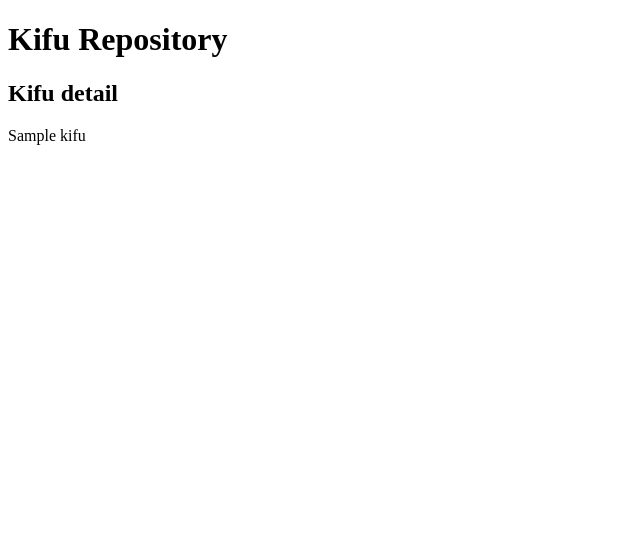
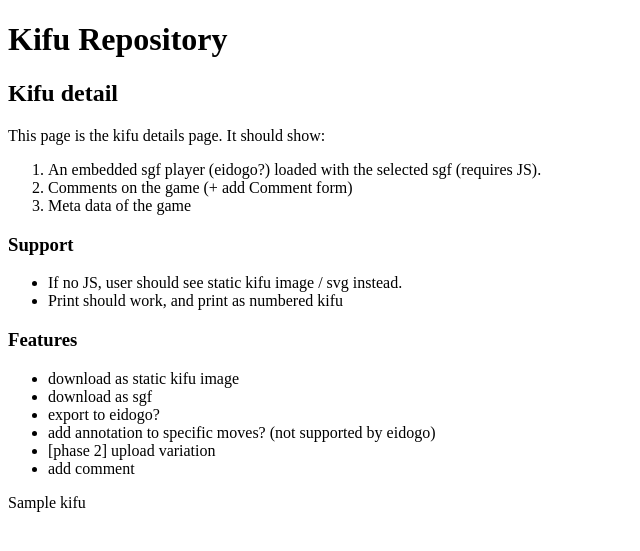
Before and after one commit to victoriachan/kifur, a Django app: template templates/kifu_repository/kifu_detail.html in a window 1280 px wide. Shown: the top 551 px of the page, without its empty margins (0-640 px from the left). Run offline with Django 3.2, Linux system fonts and the light colour scheme; the template is opened without the code that fills it: most values are stand-ins (such as "Sample title", 1, 10 or a date in 2020).

Commit message:
Added some developer comments on what to include in templates

```diff
--- a/templates/base.html
+++ b/templates/base.html
@@ -7,6 +7,7 @@
 <body>
   <h1>Kifu Repository</h1>
   <h2>{% block title %}{% endblock %}</h2>
+  <div id="dev">{% block dev %}{% endblock %}</div>
     {% block content %}{% endblock %}
     {% block footer %}{% endblock %}
 </body>
--- a/templates/kifu_repository/index.html
+++ b/templates/kifu_repository/index.html
@@ -11,3 +11,6 @@
     <p>No kifu found.</p>
   {% endif %}
 {% endblock %}
+{% block dev %}
+  <p>This page is the site homepage. It should show a list of kifu, activities, with optional search/filters. It can also include some sort of dashboard for logged in users.</p>
+{% endblock %}
--- a/templates/kifu_repository/kifu_detail.html
+++ b/templates/kifu_repository/kifu_detail.html
@@ -3,3 +3,25 @@
 {% block content %}
   {{ kifu }}
 {% endblock %}
+{% block dev %}
+  <p>This page is the kifu details page. It should show: </p>
+  <ol>
+    <li>An embedded sgf player (eidogo?) loaded with the selected sgf (requires JS).</li>
+    <li>Comments on the game (+ add Comment form)</li>
+    <li>Meta data of the game</li>
+  </ol>
+  <h3>Support</h3>
+  <ul>
+    <li>If no JS, user should see static kifu image / svg instead.</li>
+    <li>Print should work, and print as numbered kifu</li>
+  </ul>
+  <h3>Features</h3>
+  <ul>
+    <li>download as static kifu image</li>
+    <li>download as sgf</li>
+    <li>export to eidogo?</li>
+    <li>add annotation to specific moves? (not supported by eidogo)</li>
+    <li>[phase 2] upload variation</li>
+    <li>add comment</li>
+  </ul>
+{% endblock %}
```
